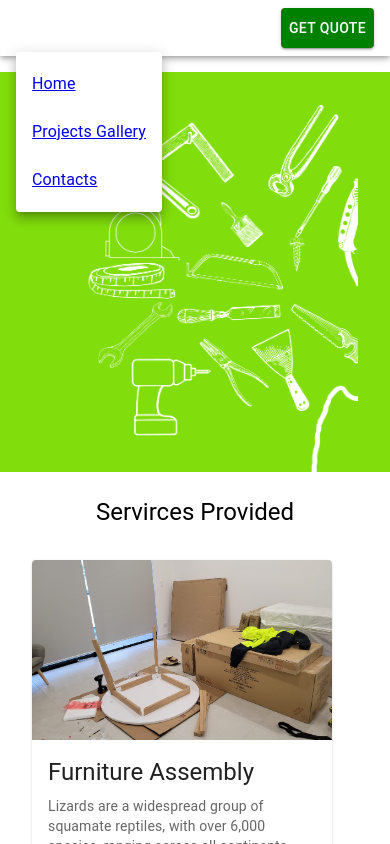
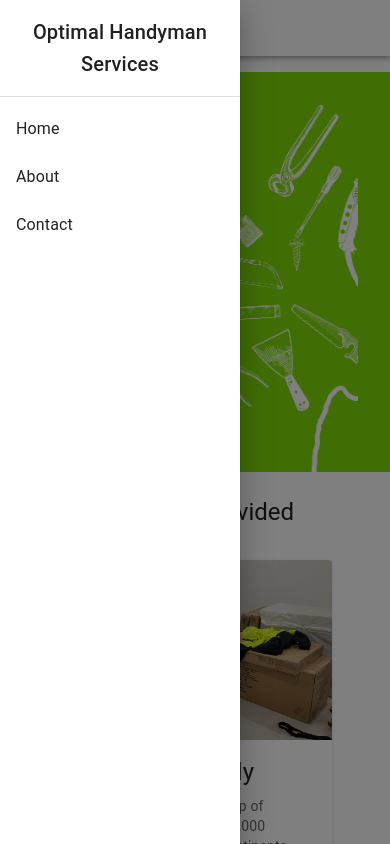
Before and after one commit to TeddPaul13/OptimalHandyman-React, a React (Create React App) app in the folder optimal/: page / in a window 390 px wide. Both pictures are taken after a click on the button 40 px from the left and 28 px from the top of the page. Shown: the top 844 px of the page. Built offline with nearby package versions, Linux system fonts and the light colour scheme.

Commit message:
change the navbar to appbar with drawer for small screens

```diff
--- a/optimal/src/App.js
+++ b/optimal/src/App.js
@@ -9,12 +9,13 @@
 import AreasOfService from "./Components/AreasOfService";
 import PhotoGallery from "./Components/PhotoGallery";
 import Footer from "./Components/Footer";
+import DrawerAppBar from "./Components/AppBarWithDrawer";
 
 function App() {
   return (
     <>
     <div className="App">
-      <Navbar />
+      <DrawerAppBar/>
       {/* <Banner /> */}
       <BizTitle />
       <ServiceCard />
--- /dev/null
+++ b/optimal/src/Components/AppBarWithDrawer.js
@@ -0,0 +1,126 @@
+import React from 'react';
+import { useState } from 'react';
+import { useNavigate, Link } from "react-router-dom";
+import PropTypes from 'prop-types';
+import AppBar from '@mui/material/AppBar';
+import Box from '@mui/material/Box';
+import CssBaseline from '@mui/material/CssBaseline';
+import Divider from '@mui/material/Divider';
+import Drawer from '@mui/material/Drawer';
+import IconButton from '@mui/material/IconButton';
+import List from '@mui/material/List';
+import ListItem from '@mui/material/ListItem';
+import ListItemButton from '@mui/material/ListItemButton';
+import ListItemText from '@mui/material/ListItemText';
+import MenuIcon from '@mui/icons-material/Menu';
+import Toolbar from '@mui/material/Toolbar';
+import Typography from '@mui/material/Typography';
+import Button from '@mui/material/Button';
+import { ThemeProvider, createTheme } from '@mui/material/styles';
+import Styled from "styled-components";
+import Banner from './Banner';
+
+const drawerWidth = 240;
+const navItems = ['Home', 'About', 'Contact'];
+
+function DrawerAppBar(props) {
+  const { window } = props;
+  const [mobileOpen, setMobileOpen] = useState(false);
+
+  const handleDrawerToggle = () => {
+    setMobileOpen((prevState) => !prevState);
+  };
+  const navigate = useNavigate();
+
+  const navigateToGetQuotePage = () => {
+    navigate("/getquote")
+  };
+
+  const AppBarTheme = createTheme({
+    palette: {
+        primary:{
+        main: '#ffffff',
+    }
+},
+  })
+  const drawer = (
+    <ThemeProvider theme={AppBarTheme}>
+    <Box onClick={handleDrawerToggle} sx={{ textAlign: 'center' }}>
+      <Typography variant="h6" sx={{ my: 2 }}>
+      Optimal Handyman Services
+      </Typography>
+      <Divider />
+      <List>
+        {navItems.map((item) => (
+          <ListItem key={item} disablePadding>
+            <Link to={`/${item.toLowerCase()}`} style={{ textDecoration: 'none', color: 'inherit' }}>
+            <ListItemButton sx={{ textAlign: 'center' }}>
+              <ListItemText primary={item} />
+            </ListItemButton>
+            </Link>
+          </ListItem>
+        ))}
+      </List>
+    </Box>
+    </ThemeProvider>
+  );
+
+  const container = window !== undefined ? () => window().document.body : undefined;
+
+  return (
+    <Box sx={{ display: 'flex' }}>
+      <CssBaseline />
+      <ThemeProvider theme={AppBarTheme}>
+      <AppBar component="nav">
+        <Toolbar>
+          <IconButton
+            color="inherit"
+            aria-label="open drawer"
+            edge="start"
+            onClick={handleDrawerToggle}
+            sx={{ mr: 2, display: { sm: 'none' } }}
+          >
+            <MenuIcon />
+          </IconButton>
+          <Typography
+            variant="h6"
+            component="div"
+            sx={{ flexGrow: 1, display: { xs: 'none', sm: 'block' } }}
+          >
+            Optimal Handyman Services
+          </Typography>
+          <Box sx={{ display: { xs: 'none', sm: 'block' } }}>
+            {navItems.map((item) => (
+              <Button key={item} sx={{ color: '#81dd0b' }}>
+                {item}
+              </Button>
+            ))}
+          </Box>
+        </Toolbar>
+      </AppBar>
+      </ThemeProvider>
+      <nav>
+        <Drawer
+          container={container}
+          variant="temporary"
+          open={mobileOpen}
+          onClose={handleDrawerToggle}
+          ModalProps={{
+            keepMounted: true, // Better open performance on mobile.
+          }}
+          sx={{
+            display: { xs: 'block', sm: 'none' },
+            '& .MuiDrawer-paper': { boxSizing: 'border-box', width: drawerWidth },
+          }}
+        >
+          {drawer}
+        </Drawer>
+      </nav>
+
+        <Toolbar />
+
+    </Box>
+  );
+}
+
+export default DrawerAppBar;
--- a/optimal/src/Components/Navbar.js
+++ b/optimal/src/Components/Navbar.js
@@ -55,7 +55,7 @@
         <Toolbar disableGutters>
           {/* LOGO GOES HERE TO REPLACE*/}
           <AdbIcon sx={{ display: { xs: "none", md: "flex" }, mr: 1 }} />
-          <Typography
+           <Typography
             variant="h6"
             noWrap
             component="a"
```
